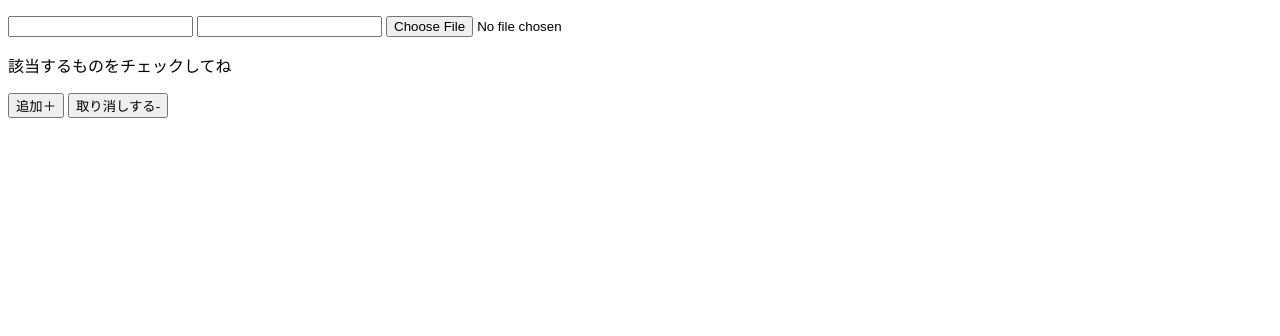
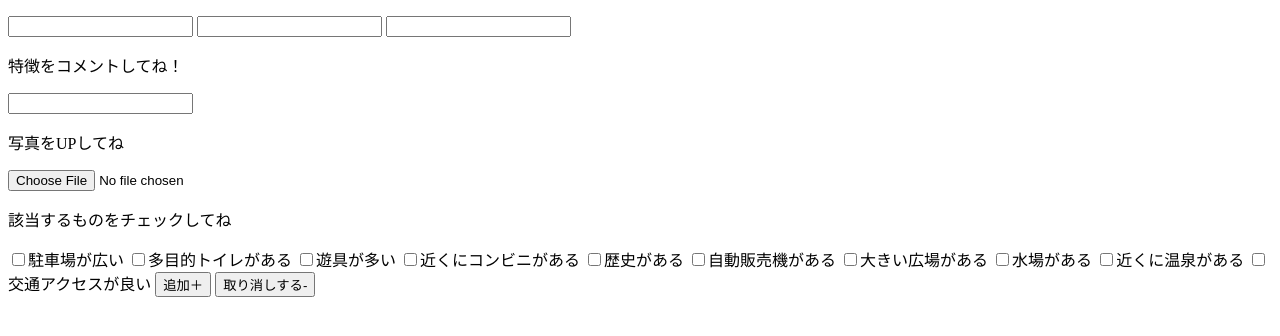
Before and after one commit to fuma03/fuma_graduation, a Flask app: page /add in a window 1280 px wide. Shown: the part 40-376 px from the top of the page. Run offline with Flask 2, Linux system fonts and the light colour scheme.

```diff
--- a/卒業制作a/app.py
+++ b/卒業制作a/app.py
@@ -11,8 +11,8 @@ def hello():
 def dbtest():
     con = sqlite3.connect("卒業制作.db")
     c = con.cursor()
-    c.execute("SELECT name, address, image, comment, parking, toilet, playset, convenience, history, vending, plaza, water, hot spring, traffic FROM parks WHERE id =1")
-    parks_info = c.fetchone()
+    c.execute("SELECT * FROM parks WHERE id =1")
+    parks_info = c.fetchall()
     c.close()
     print(parks_info)
     return render_template("dbtest.html",html_parks_info = parks_info)
@@ -24,12 +24,25 @@ def add():
 
 @app.route("/add", methods = ["POST"])
 def add_post():
-    task = request.form. get("name")
-    task = request.form. get("address")
-    task = request.form. get("image")
+    id  = request.form.get("id")
+    name = request.form.get("name")
+    address = request.form.get("address")
+    image = request.files["image"]
+    parking  = request.form.get("parking")
+    toilet  = request.form.get("toilet")
+    playset  = request.form.get("playset")
+    convenience  = request.form.get("convenience")
+    history  = request.form.get("history")
+    vending  = request.form.get("vending")
+    plaza  = request.form.get("plaza")
+    water  = request.form.get("water")
+    hot_spring  = request.form.get("hot_spring")
+    traffic  = request.form.get("traffic")
+    comment  = request.form.get("comment")
+
     con = sqlite3.connect("卒業制作.db")
     c = con.cursor()
-    c.execute("INSERT INTO parks VALUES (null,?,?,?)", (task,))
+    c.execute("INSERT INTO parks VALUES (?,?,?,?,?,?,?,?,?,?,?,?,?,?,?)", (id, name, address, image, comment, parking, toilet, playset, convenience, history, vending, plaza, water, hot_spring, traffic,))
     con.commit()
     con.close()
     return redirect("/")
--- a/卒業制作a/templates/add.html
+++ b/卒業制作a/templates/add.html
@@ -10,17 +10,27 @@
     <header>
         <p class="title">公園の追加</p>
     </header>
-    {% block content %}
-    {% endblock %}
 
-  <form action="/add" method="post" enctype="multipart/form-data">
+  <form action="/add" method="POST" enctype="multipart/form-data">
+    <input type="text" name="id">
     <input type="text" name = "name">
     <input type="text" name = "address">
+    <p>特徴をコメントしてね！</p>
+    <input type="text" name="comment" >
+    <p>写真をUPしてね</p>
     <input type="file" name="image" accept="image/*" required>
     <p>該当するものをチェックしてね</p>
-    <!-- <label>
-        <input type="checkbox" name="parking" id="">
-    </label> -->
+        <label><input type="checkbox" name="parking" >駐車場が広い</label>
+        <label><input type="checkbox" name="toilet" >多目的トイレがある</label>
+        <label><input type="checkbox" name="playset" >遊具が多い</label>
+        <label><input type="checkbox" name="convenience" >近くにコンビニがある</label>
+        <label><input type="checkbox" name="history" >歴史がある</label>
+        <label><input type="checkbox" name="vending">自動販売機がある</label>
+        <label><input type="checkbox" name="plaza" >大きい広場がある</label>
+        <label><input type="checkbox" name="water" >水場がある</label>
+        <label><input type="checkbox" name="hot_spring">近くに温泉がある<label>
+        <label><input type="checkbox" name="traffic">交通アクセスが良い </label>
+
 
 
     <input type="submit" value="追加＋" name="save">
--- /dev/null
+++ b/卒業制作a/templates/base.html
@@ -0,0 +1,3 @@
+<h1>ty</h1>
+{% block content %}
+{% endblock %}
```
Also changed, not shown: 卒業制作a/卒業制作.db.
